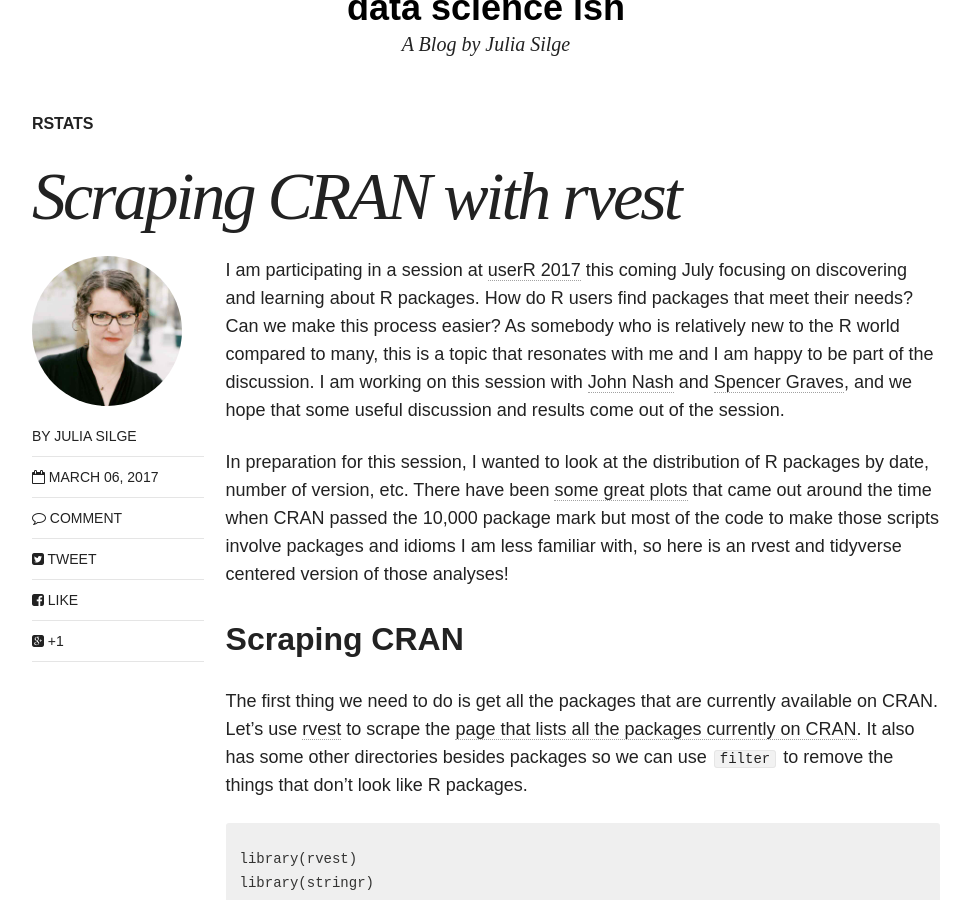
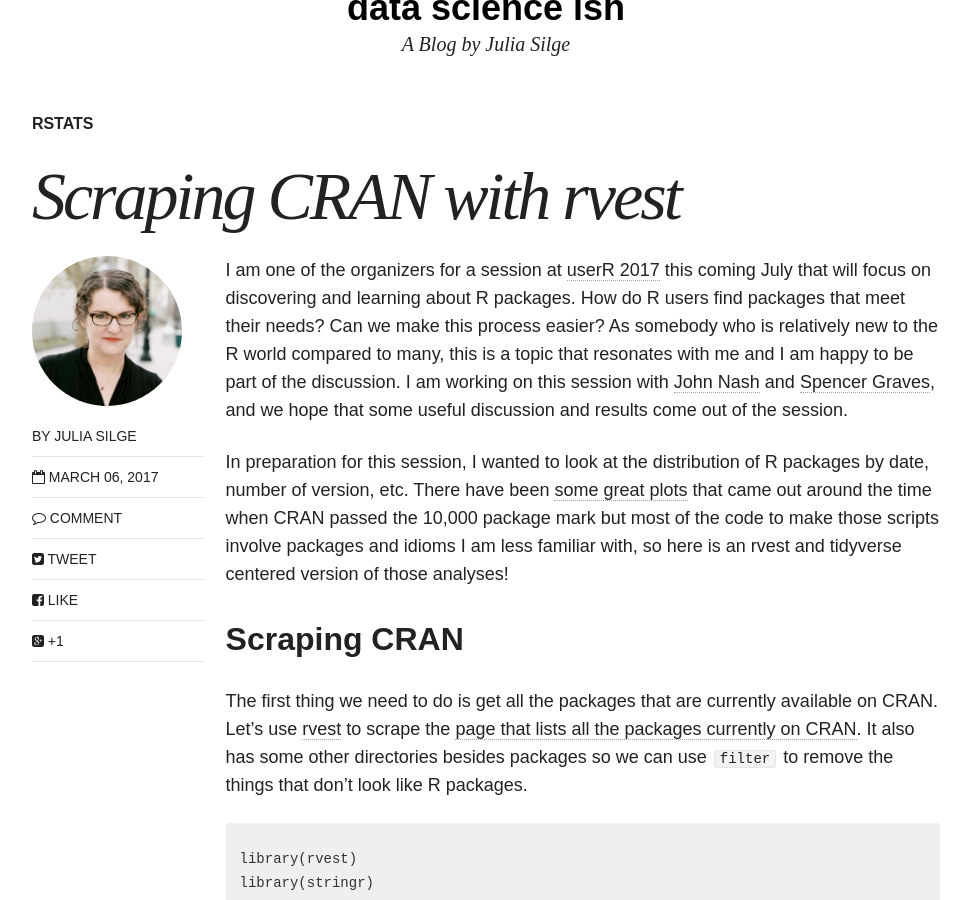
Before and after one commit to juliasilge/old_bloggy_blog, a Jekyll site: the page built from _posts/2017-03-06-Scraping-CRAN.md, in a window 1280 px wide and 900 px high, scrolled down 339 px. Shown: the whole window, without its empty margins (154-1125 px from the left). Built offline with Jekyll 4.4.1, drawn with Linux system fonts in a browser that asks for light colours; nearby versions of some CDN libraries; comment, search, counter and statistics services are not loaded; some of the changed text lies outside the part shown.

Commit message:
Typos, etc

````diff
--- a/_R/2017-03-06-Scraping-CRAN.Rmd
+++ b/_R/2017-03-06-Scraping-CRAN.Rmd
@@ -19,7 +19,7 @@
 theme_set(theme_roboto())
 ```
 
-I am participating in a session at [userR 2017](https://user2017.brussels/) this coming July focusing on discovering and learning about R packages. How do R users find packages that meet their needs? Can we make this process easier? As somebody who is relatively new to the R world compared to many, this is a topic that resonates with me and I am happy to be part of the discussion. I am working on this session with [John Nash](http://web5.uottawa.ca/www2/mcs-smc/media/experts-details-iframe-93.html) and [Spencer Graves](https://www.r-pkg.org/maint/spencer.graves@prodsyse.com), and we hope that some useful discussion and results come out of the session.
+I am one of the organizers for a session at [userR 2017](https://user2017.brussels/) this coming July that will focus on discovering and learning about R packages. How do R users find packages that meet their needs? Can we make this process easier? As somebody who is relatively new to the R world compared to many, this is a topic that resonates with me and I am happy to be part of the discussion. I am working on this session with [John Nash](http://web5.uottawa.ca/www2/mcs-smc/media/experts-details-iframe-93.html) and [Spencer Graves](https://www.r-pkg.org/maint/spencer.graves@prodsyse.com), and we hope that some useful discussion and results come out of the session.
 
 In preparation for this session, I wanted to look at the distribution of R packages by date, number of version, etc. There have been [some great plots](http://blog.revolutionanalytics.com/2017/01/cran-10000.html) that came out around the time when CRAN passed the 10,000 package mark but most of the code to make those scripts involve packages and idioms I am less familiar with, so here is an rvest and tidyverse centered version of those analyses!
 
@@ -184,4 +184,4 @@
 
 ## The End
 
-It is pretty ironic that I worked on this code and wrote this post because I wanted to do an analysis using different packages than the ones used in the original scripts shared. That is exactly part of the challenge facing all of us as R users now that there is such a diversity of tools out there! I hope that our session at useR this summer provides some clarity and perspective for attendees on these types of issues. The R Markdown file used to make this blog post is available [here](https://github.com/juliasilge/juliasilge.github.io/blob/master/_R/2017-03-06-Scraping-CRAN.Rmd). I am very happy to hear feedback or questions!
+It is pretty ironic that I worked on this code and wrote this post because I wanted to do an analysis using different packages than the ones used in the original scripts shared. That is exactly part of the challenge facing all of us as R users now that there is such a diversity of tools out there! I hope that our session at useR this summer provides some clarity and perspective for attendees on these types of issues. The R Markdown file used to make this blog post is available [here](https://github.com/juliasilge/juliasilge.github.io/blob/master/_R/2017-03-06-Scraping-CRAN.Rmd). [Bob Rudis](https://rud.is/b/) has let me know that there are easier ways to get the data that I used for these plots, and I am very happy to hear about that or other feedback and questions!
--- a/_posts/2017-03-06-Scraping-CRAN.md
+++ b/_posts/2017-03-06-Scraping-CRAN.md
@@ -11,7 +11,7 @@
 
 
 
-I am participating in a session at [userR 2017](https://user2017.brussels/) this coming July focusing on discovering and learning about R packages. How do R users find packages that meet their needs? Can we make this process easier? As somebody who is relatively new to the R world compared to many, this is a topic that resonates with me and I am happy to be part of the discussion. I am working on this session with [John Nash](http://web5.uottawa.ca/www2/mcs-smc/media/experts-details-iframe-93.html) and [Spencer Graves](https://www.r-pkg.org/maint/spencer.graves@prodsyse.com), and we hope that some useful discussion and results come out of the session.
+I am one of the organizers for a session at [userR 2017](https://user2017.brussels/) this coming July that will focus on discovering and learning about R packages. How do R users find packages that meet their needs? Can we make this process easier? As somebody who is relatively new to the R world compared to many, this is a topic that resonates with me and I am happy to be part of the discussion. I am working on this session with [John Nash](http://web5.uottawa.ca/www2/mcs-smc/media/experts-details-iframe-93.html) and [Spencer Graves](https://www.r-pkg.org/maint/spencer.graves@prodsyse.com), and we hope that some useful discussion and results come out of the session.
 
 In preparation for this session, I wanted to look at the distribution of R packages by date, number of version, etc. There have been [some great plots](http://blog.revolutionanalytics.com/2017/01/cran-10000.html) that came out around the time when CRAN passed the 10,000 package mark but most of the code to make those scripts involve packages and idioms I am less familiar with, so here is an rvest and tidyverse centered version of those analyses!
 
@@ -277,4 +277,4 @@
 
 ## The End
 
-It is pretty ironic that I worked on this code and wrote this post because I wanted to do an analysis using different packages than the ones used in the original scripts shared. That is exactly part of the challenge facing all of us as R users now that there is such a diversity of tools out there! I hope that our session at useR this summer provides some clarity and perspective for attendees on these types of issues. The R Markdown file used to make this blog post is available [here](https://github.com/juliasilge/juliasilge.github.io/blob/master/_R/2017-03-06-Scraping-CRAN.Rmd). I am very happy to hear feedback or questions!
+It is pretty ironic that I worked on this code and wrote this post because I wanted to do an analysis using different packages than the ones used in the original scripts shared. That is exactly part of the challenge facing all of us as R users now that there is such a diversity of tools out there! I hope that our session at useR this summer provides some clarity and perspective for attendees on these types of issues. The R Markdown file used to make this blog post is available [here](https://github.com/juliasilge/juliasilge.github.io/blob/master/_R/2017-03-06-Scraping-CRAN.Rmd). [Bob Rudis](https://rud.is/b/) has let me know that there are easier ways to get the data that I used for these plots, and I am very happy to hear about that or other feedback and questions!
````
Also changed, not shown: other parts of _posts/2017-03-06-Scraping-CRAN.md (+1 -1 lines).
